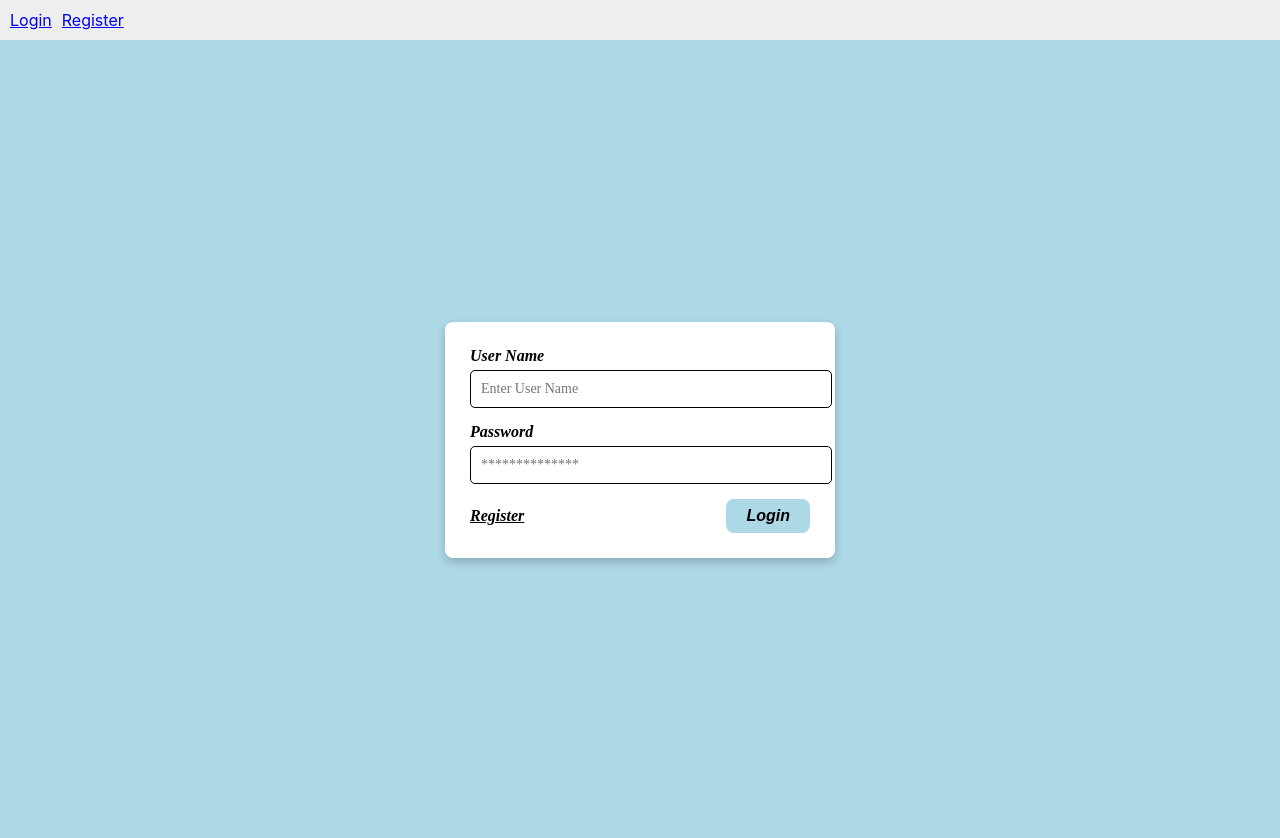
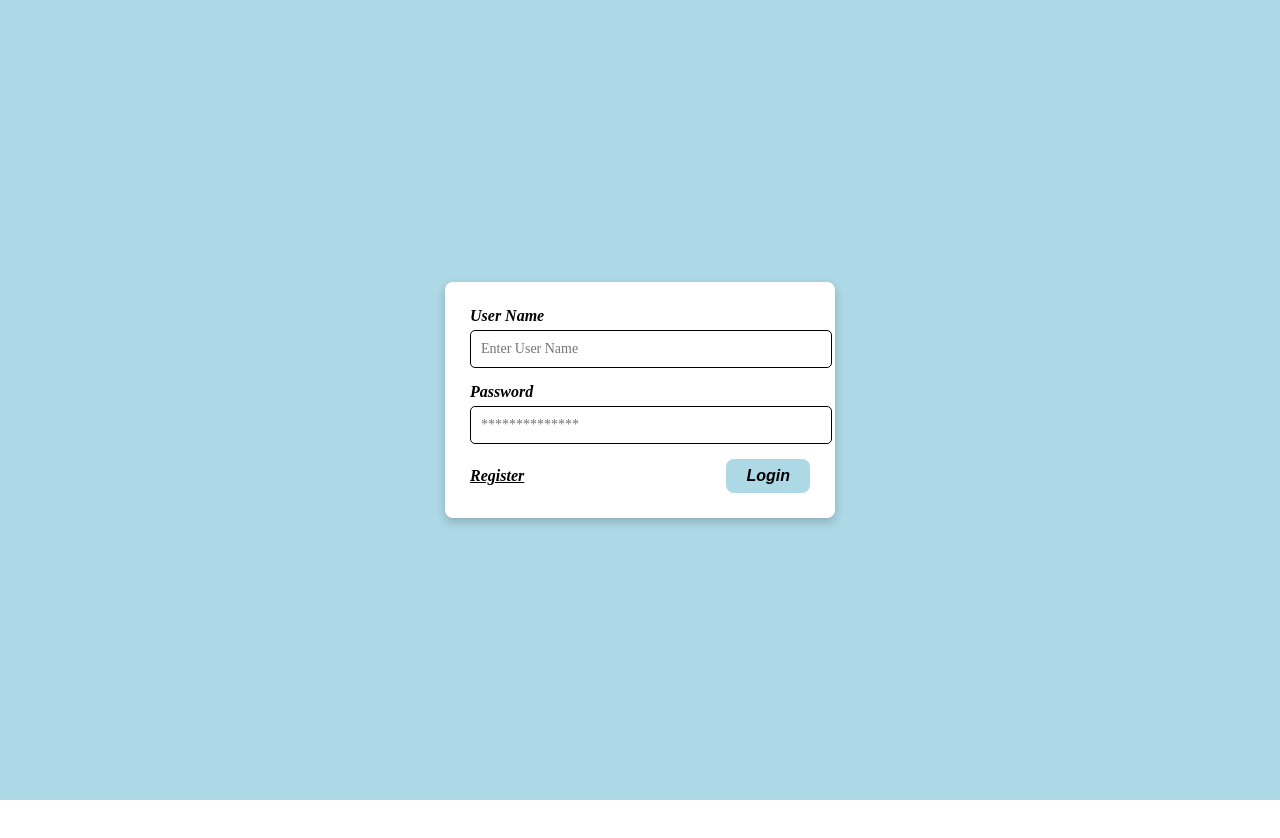
Before and after one commit to kairen0606/project-react, a React (Create React App) app: page /login in a window 1280 px wide. After the commit the page ends 800 px from the top, so only its background shows below. Built offline with nearby package versions, Linux system fonts and the light colour scheme.

Commit message:
Version 5

```diff
--- a/package.json
+++ b/package.json
@@ -9,7 +9,6 @@
     "@testing-library/user-event": "^13.5.0",
     "@types/jest": "^27.5.2",
     "@types/node": "^16.18.126",
-    "@types/react": "^19.1.11",
     "@types/react-dom": "^19.1.7",
     "react": "^19.1.1",
     "react-dom": "^19.1.1",
@@ -43,6 +42,7 @@
     ]
   },
   "devDependencies": {
+    "@types/react": "^19.1.11",
     "@types/react-router-dom": "^5.3.3",
     "cross-env": "^10.0.0"
   }
--- a/src/App.tsx
+++ b/src/App.tsx
@@ -1,16 +1,13 @@
 import React from "react";
-import { BrowserRouter as Router, Routes, Route, Link } from "react-router-dom";
+import { BrowserRouter as Router, Routes, Route, Navigate } from "react-router-dom";
 import Login from "./Pages/Login";
 import Register from "./Pages/Register";
 
 function App() {
   return (
     <Router>
-      <nav style={{ padding: "10px", background: "#eee" }}>
-        <Link to="/login" style={{ marginRight: "10px" }}>Login</Link>
-        <Link to="/register">Register</Link>
-      </nav>
       <Routes>
+        <Route path="/" element={<Navigate to="/login" replace />} />
         <Route path="/login" element={<Login />} />
         <Route path="/register" element={<Register />} />
       </Routes>
```
Also changed, not shown: .yarnrc.yml (added), 2 other files (tests, documents, lock files or other folders).
